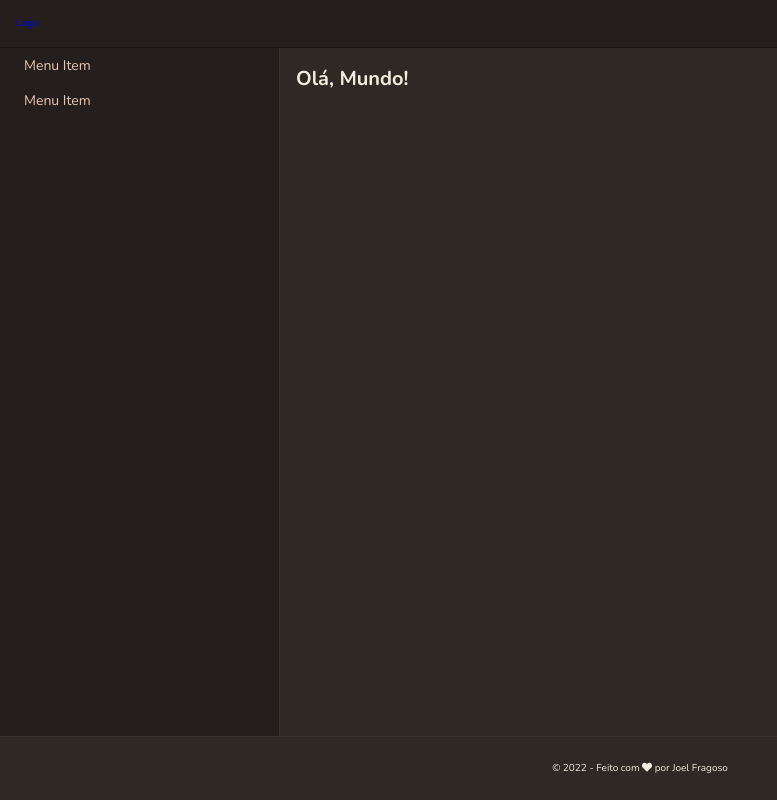
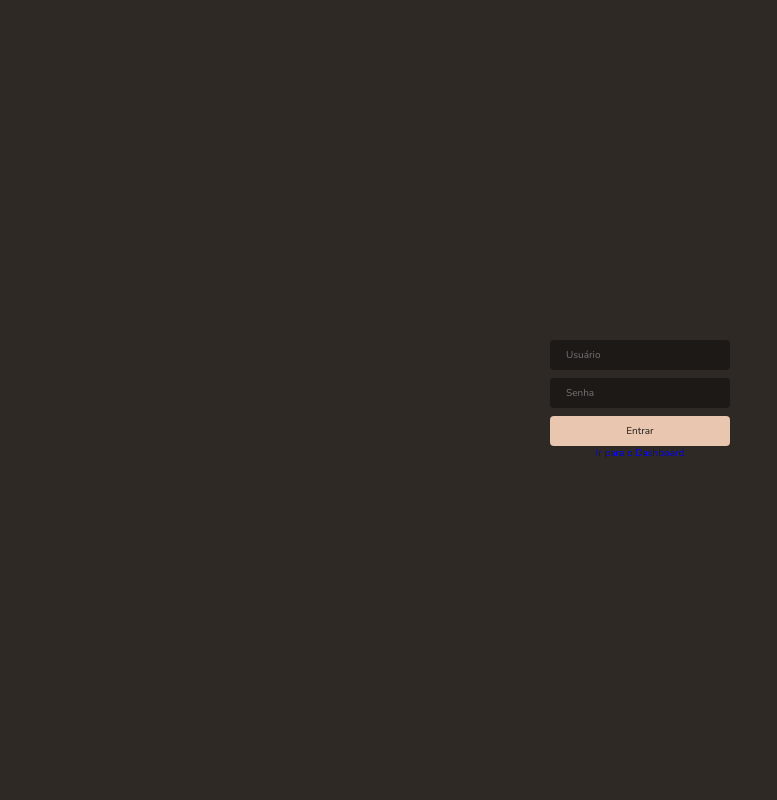
Before and after one commit to joel-fragoso/minascafe-panel, a React (Vite) app: page / in a window 1280 px wide. Shown: the whole page, without its empty margins (0-777 px from the left). Built offline with nearby package versions, Linux system fonts and the light colour scheme.

Commit message:
feature: Adiciona react-router-dom
Adicionado a biblioteca react-rounter-dom para manipulação das rotas do painel.

Closes #17

```diff
--- a/package.json
+++ b/package.json
@@ -17,6 +17,7 @@
     "polished": "^4.2.2",
     "react": "^18.0.0",
     "react-dom": "^18.0.0",
+    "react-router-dom": "^6.3.0",
     "styled-components": "^5.3.5"
   },
   "devDependencies": {
--- a/src/App.tsx
+++ b/src/App.tsx
@@ -2,18 +2,21 @@ import { FC } from 'react';
 import { library } from '@fortawesome/fontawesome-svg-core';
 import { fas } from '@fortawesome/free-solid-svg-icons';
 import { ThemeProvider } from 'styled-components';
-import Dashboard from './pages/Dashboard';
+import { BrowserRouter } from 'react-router-dom';
 import GlobalStyle from './styles/global';
 import { theme } from './styles/theme';
+import Routes from './routes';
 
 library.add(fas);
 
 const App: FC = () => {
   return (
-    <ThemeProvider theme={theme}>
-      <Dashboard />
-      <GlobalStyle />
-    </ThemeProvider>
+    <BrowserRouter>
+      <ThemeProvider theme={theme}>
+        <Routes />
+        <GlobalStyle />
+      </ThemeProvider>
+    </BrowserRouter>
   );
 };
 
--- a/src/pages/Dashboard/index.tsx
+++ b/src/pages/Dashboard/index.tsx
@@ -1,4 +1,5 @@
 import { FC } from 'react';
+import { Link } from 'react-router-dom';
 import MainLayout from '../../layouts/MainLayout';
 import { Container } from './styles';
 
@@ -7,6 +8,7 @@ const Dashboard: FC = () => {
     <MainLayout>
       <Container>
         <h1>Olá, Mundo!</h1>
+        <Link to="/">Ir para o SignIn</Link>
       </Container>
     </MainLayout>
   );
--- a/src/pages/SignIn/index.tsx
+++ b/src/pages/SignIn/index.tsx
@@ -1,4 +1,5 @@
 import { FC } from 'react';
+import { Link } from 'react-router-dom';
 import { Container } from './styles';
 
 const SignIn: FC = () => {
@@ -9,6 +10,7 @@ const SignIn: FC = () => {
         <input type="password" placeholder="Senha" />
         <button type="submit">Entrar</button>
       </div>
+      <Link to="/dashboard">Ir para o Dashboard</Link>
     </Container>
   );
 };
--- /dev/null
+++ b/src/routes/index.tsx
@@ -0,0 +1,15 @@
+import { FC } from 'react';
+import { Route, Routes as ReactRouterDomRoutes } from 'react-router-dom';
+import Dashboard from '../pages/Dashboard';
+import SignIn from '../pages/SignIn';
+
+const Routes: FC = () => {
+  return (
+    <ReactRouterDomRoutes>
+      <Route path="/" element={<SignIn />} />
+      <Route path="/dashboard" element={<Dashboard />} />
+    </ReactRouterDomRoutes>
+  );
+};
+
+export default Routes;
```
Also changed, not shown: 1 other file (tests, documents, lock files or other folders).
